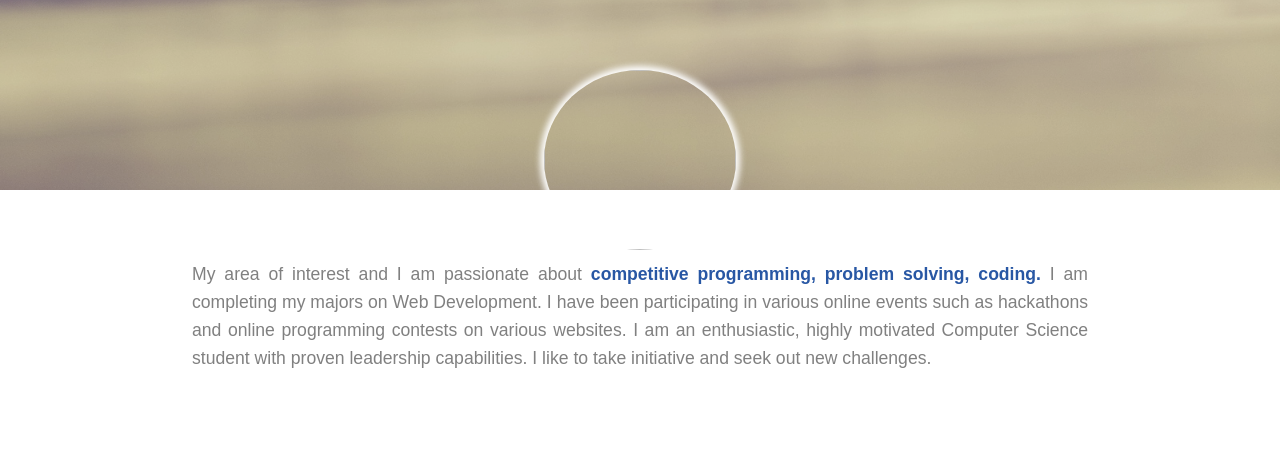
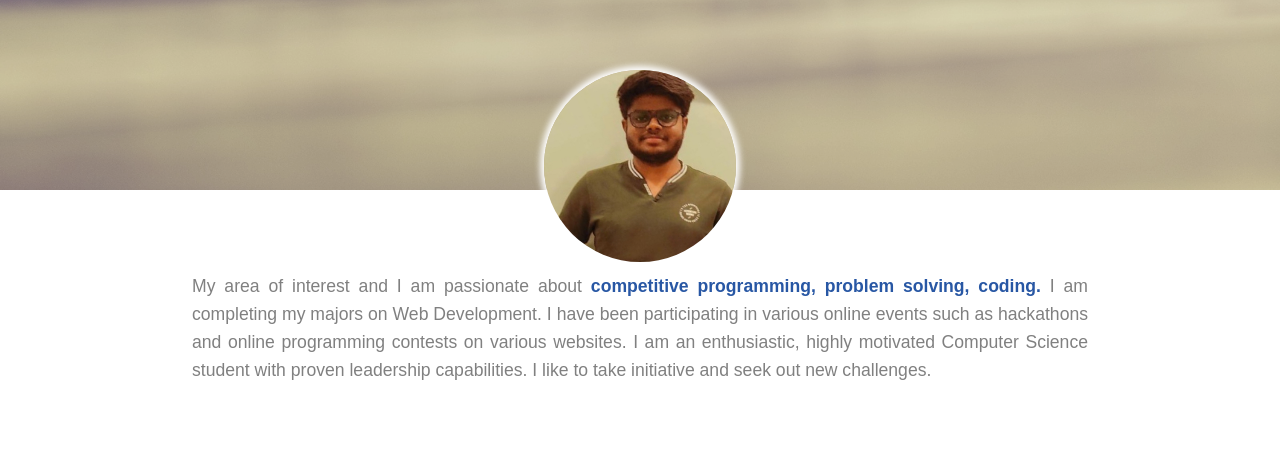
Before and after one commit to sourabh-27/Sourabh-Majumdar, a website: page index.html in a window 1280 px wide. Shown: the part 349-800 px from the top of the page. Drawn offline with Linux system fonts and the light colour scheme.

Commit message:
Update index.html

```diff
--- a/index.html
+++ b/index.html
@@ -109,7 +109,7 @@
 	<main>
 		<section id="about" class="mb75px mb110px">
 			<div class = "profile-photo">
-				<img src="my_photo.jfif" alt="">
+				<img src="my_photo.jpg" alt="">
 			</div>
 			<p>
 				My area of interest and I am passionate about <span class = "highlighted-text">competitive programming, problem solving, coding.</span> I am completing my majors on Web Development. I have been participating in various online events such as hackathons and online programming contests on various websites. I am an enthusiastic, highly motivated Computer Science student with proven leadership capabilities. I like to take initiative and seek out new challenges.
```
